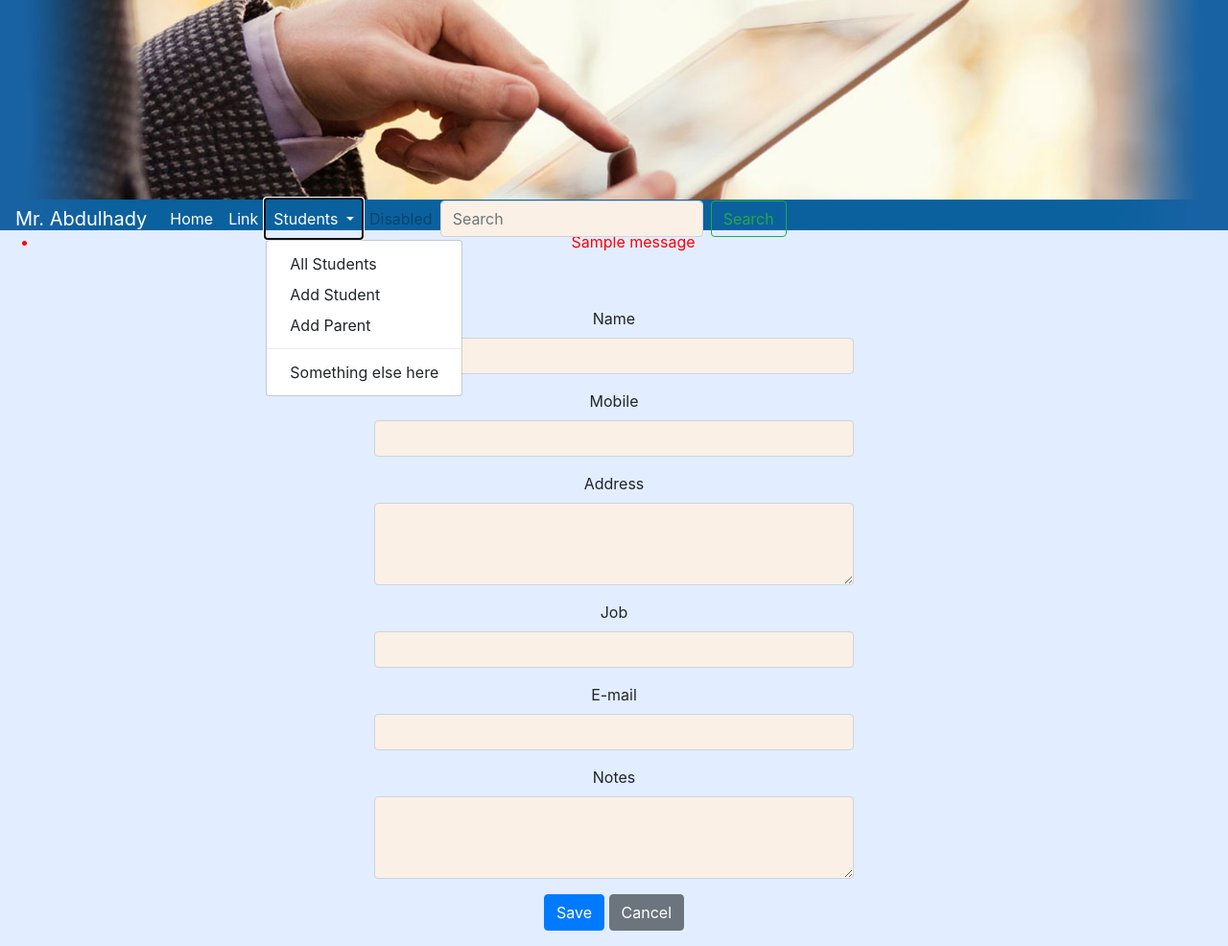
After one commit to loveknight11/Learning-Center, a Flask app: page /parents/new in a window 1280 px wide, after a click on "Students". The commit adds this page. Shown: the whole page at 96% size. Run offline with Flask 2, Linux system fonts and the light colour scheme; tables that the repository leaves empty hold one stand-in row (values such as "Sample post"); one stand-in notice (Sample message) is shown; some libraries are stand-ins or nearby versions.

Commit message:
code addparent page - allow flash messages in header

```diff
--- a/routes.py
+++ b/routes.py
@@ -1,6 +1,18 @@
 from flask import *
+from sqlalchemy import *
+from database import Base, Students, Parents, Grades, Notes, Payments
+from sqlalchemy.orm import sessionmaker
+import random, string
 
 app = Flask(__name__)
+engine = create_engine('sqlite:///db.db',
+                       connect_args={'check_same_thread': False})
+Base.metadata.bind = engine
+
+DBSession = sessionmaker(bind=engine)
+session = DBSession()
+
+secret_key = ''.join(random.choice(string.ascii_uppercase + string.digits) for x in range(32))
 
 
 @app.route('/')
@@ -16,7 +28,7 @@ def showStudents():
 @app.route('/students/new', methods=['GET', 'POST'])
 def newStudent():
 	if request.method == 'GET':
-		return "New Student"
+		return render_template('newstudent.html')
 	else :
 		return "Do New Student"
 
@@ -124,10 +136,42 @@ def deleteStudentPayments(studentId, paymentsId):
 		return "Do delete payment ID " + str(paymentsId) + " for Student ID " + str(studentId)
 
 
+@app.route('/parents/new', methods=['GET', 'POST'])
+def newParent():
+	if request.method == 'GET':
+		return render_template('newparent.html')
+	else :
+		if request.form['submit'] == 'save':
+			name = request.form.get('name')
+			mobile = request.form.get('mobile')
+			address = request.form.get('address')
+			job = request.form.get('job')
+			email = request.form.get('email')
+			notes = request.form.get('notes')
+			newParent = Parents(name = name,
+				mobile = mobile,
+				address = address,
+				job = job,
+				email = email,
+				notes = notes)
+			session.add(newParent)
+			session.commit()
+			flash('Parent Added Successfully')
+			return redirect(url_for('showIndex'))
+		else :
+			return redirect(url_for('showIndex'))
+
+
+@app.route('/parents')
+def showAllParents():
+	parents = session.query(Parents).all()
+	return render_template('allparents.html', parents = parents)
+
 @app.route('/cv')
 def getCV():
 	return render_template('cv.html')
 
 if __name__ == '__main__':
 	app.debug = True
+	app.secret_key = secret_key
 	app.run(host='0.0.0.0', port='5000')
--- a/static/style.css
+++ b/static/style.css
@@ -29,3 +29,18 @@ body{
 .text-white{
 	color: white;
 }
+
+.input-form{
+	width: 500px;
+	text-align: center;
+	margin: auto;
+	padding-top: 40px;
+}
+
+.form-control{
+	background-color: linen;
+}
+
+.flashes{
+	color: red;
+}
--- a/templates/header.html
+++ b/templates/header.html
@@ -22,7 +22,8 @@
         </a>
         <div class="dropdown-menu" aria-labelledby="navbarDropdown">
           <a class="dropdown-item" href="{{url_for('showStudents')}}">All Students</a>
-          <a class="dropdown-item" href="#">Another action</a>
+          <a class="dropdown-item" href="#">Add Student</a>
+          <a class="dropdown-item" href="{{url_for('newParent')}}">Add Parent</a>
           <div class="dropdown-divider"></div>
           <a class="dropdown-item" href="#">Something else here</a>
         </div>
@@ -38,4 +39,15 @@
   </div>
 </nav>
 	<!-- End Menu -->
+  <div>
+    {% with messages = get_flashed_messages() %}
+      {% if messages %}
+        <ul class="flashes">
+        {% for message in messages %}
+          <li>{{ message }}</li>
+        {% endfor %}
+        </ul>
+      {% endif %}
+    {% endwith %}
+  </div>
 </header>
--- /dev/null
+++ b/templates/newparent.html
@@ -0,0 +1,37 @@
+{% extends "main.html" %}
+{% include "header.html" %}
+
+{% block content %}
+
+
+	<div class="input-form">
+		<form method="post">
+			<div class="form-group">
+				<label for="name">Name</label>
+				<input class="form-control" type="text" name="name" id="name">
+			</div>
+			<div class="form-group">
+				<label for="mobile">Mobile</label>
+				<input class="form-control" type="text" name="mobile" id="mobile">
+			</div>
+			<div class="form-group">
+				<label for="address">Address</label>
+				<textarea class="form-control" name="address" id="address" rows="3"></textarea>
+			</div>
+			<div class="form-group">
+				<label for="job">Job</label>
+				<input class="form-control" type="text" name="job" id="job">
+			</div>
+			<div class="form-group">
+				<label for="email">E-mail</label>
+				<input class="form-control" type="email" name="email" id="email">
+			</div>
+			<div class="form-group">
+				<label for="notes">Notes</label>
+				<textarea class="form-control" name="notes" id="notes" rows="3"></textarea>
+			</div>
+			<button type="submit" class="btn btn-primary" name="submit" value="save">Save</button>
+			<button type="submit" class="btn btn-secondary" name="submit" value="cancel">Cancel</button>
+		</form>
+	</div>
+{% endblock %}
--- /dev/null
+++ b/templates/newstudent.html
@@ -0,0 +1,6 @@
+{% extends "main.html" %}
+{% include "header.html" %}
+
+{% block content %}
+	<div>Add New Student</div>
+{% endblock %}
```
Also changed, not shown: templates/allparents.html (added, +9 -0 lines), db.db (added).
